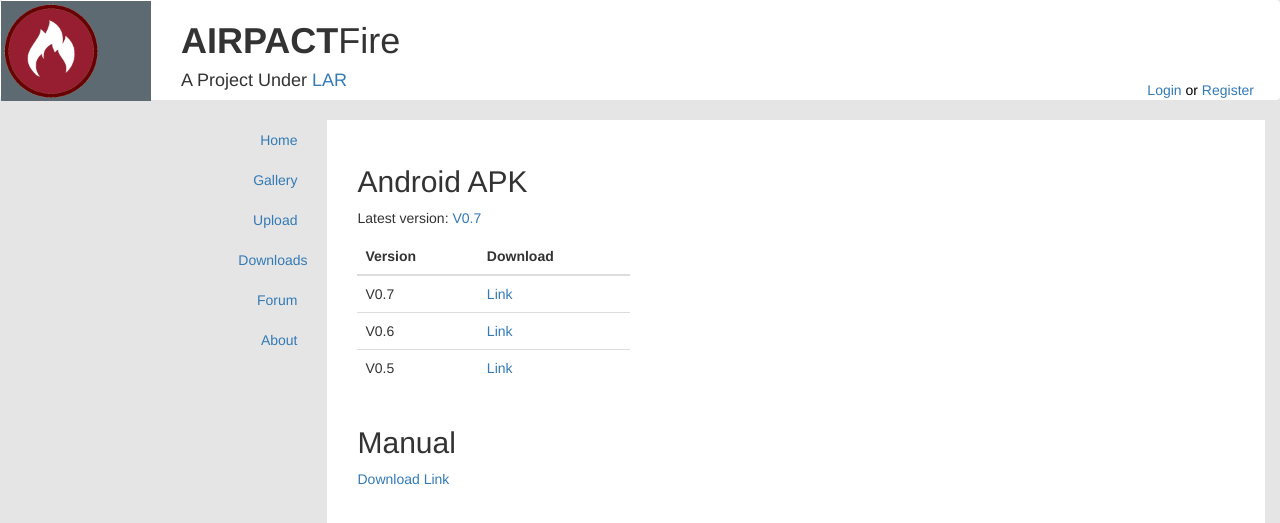
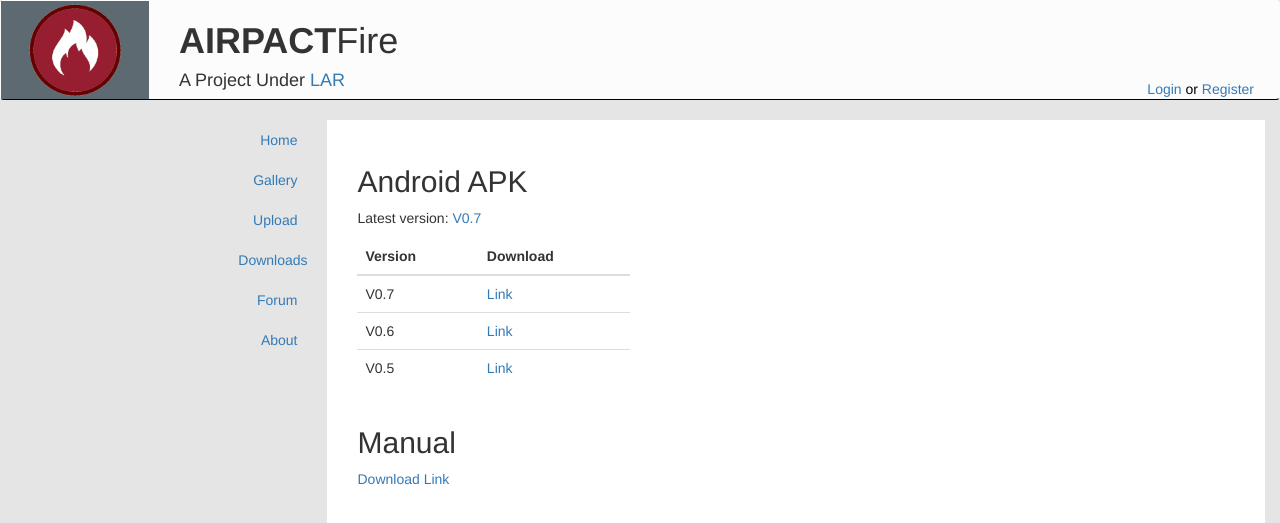
Before and after one commit to jztd/AIRPACT-Fire-Website, a Django app: template templates/downloads.html in a window 1280 px wide. Shown: the top 523 px of the page. Run offline with Django 3.2, Linux system fonts and the light colour scheme; the template is opened without the code that fills it, so the values that code supplies are empty; parts of the project's set-up code (start-up, migrations or seed data) failed here and were passed over; some libraries are stand-ins or nearby versions.

Commit message:
changed colors

```diff
--- a/templates/base/newbase.html
+++ b/templates/base/newbase.html
@@ -16,10 +16,10 @@
 
 <body>
 <div id="overlay" style="background-color: #000"> </div>
-<nav class="navbar" style="background-color:#FFF; border-bottom:black 1px; max-height: 100px;min-height: 100px; height: 100px;" role="navigation">
+<nav class="navbar" style="background-color:#fcfcfc; border-bottom: 1px solid black; max-height: 100px;min-height: 100px; height: 100px;" role="navigation">
 
-		<div class="navbar-header" style="background-color: #5E6A71; padding-right:50px;">
-		<a href="#" class="navbar-left" style="background-color: #5E6A71;"> <img class="img-responsive" style="height:100px;" src="{% static '/static/media/decoration/apflogo.png' %}" > </a>
+		<div class="navbar-header" style="background-color: #5E6A71; padding-right:25px; padding-left:25px">
+		<a href="#" class="navbar-left" style="background-color: #5E6A71;"> <img class="img-responsive" style="height:98px;" src="{% static '/static/media/decoration/apflogo.png' %}" > </a>
 		</div>
 		<p class="navbar-text" style=""><h1><strong> AIRPACT</strong>Fire</h1> </p>
 		<p class="navbar-text" style=""><h4> A Project Under <a href="">LAR </a> </h4></p>
```
